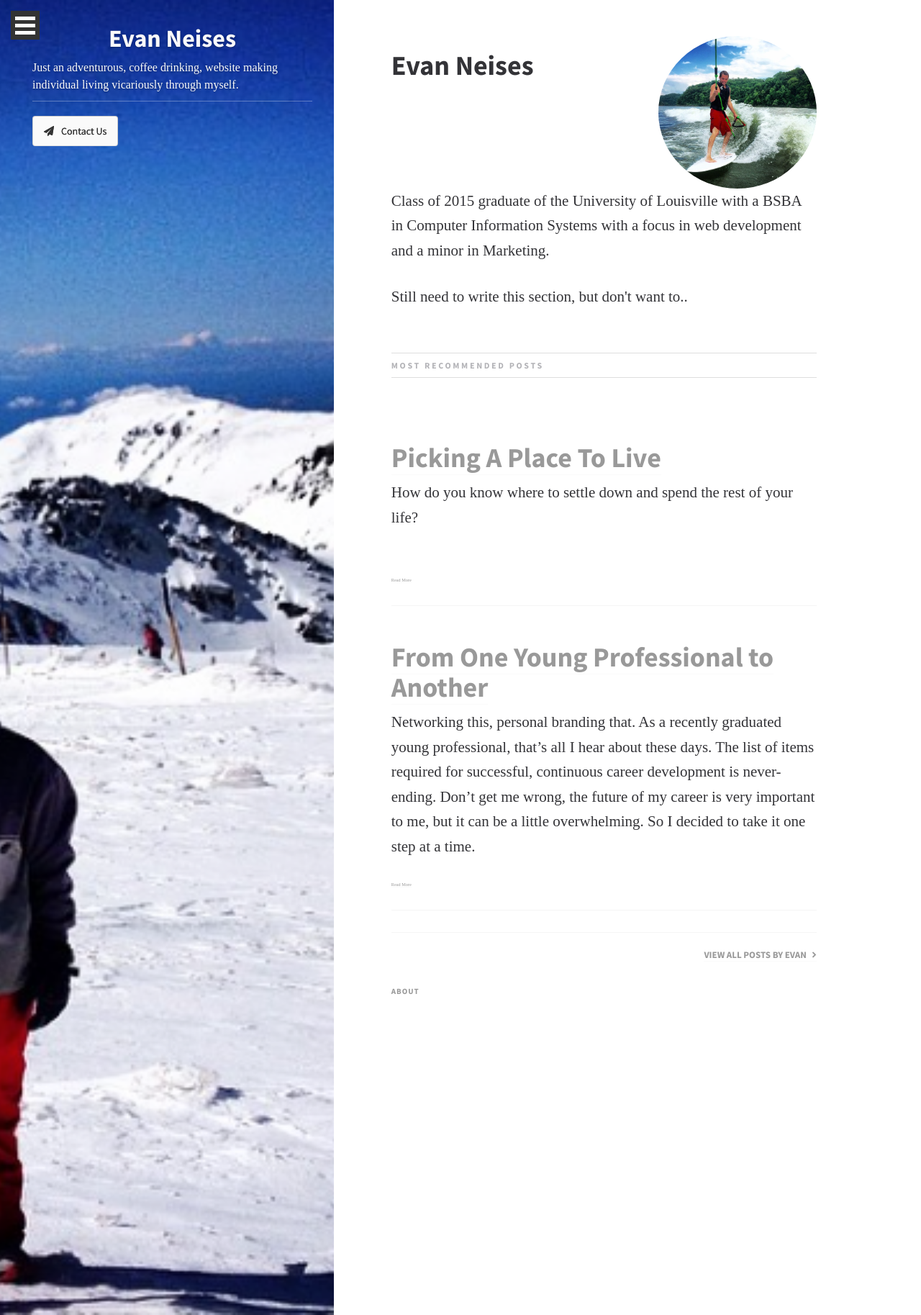
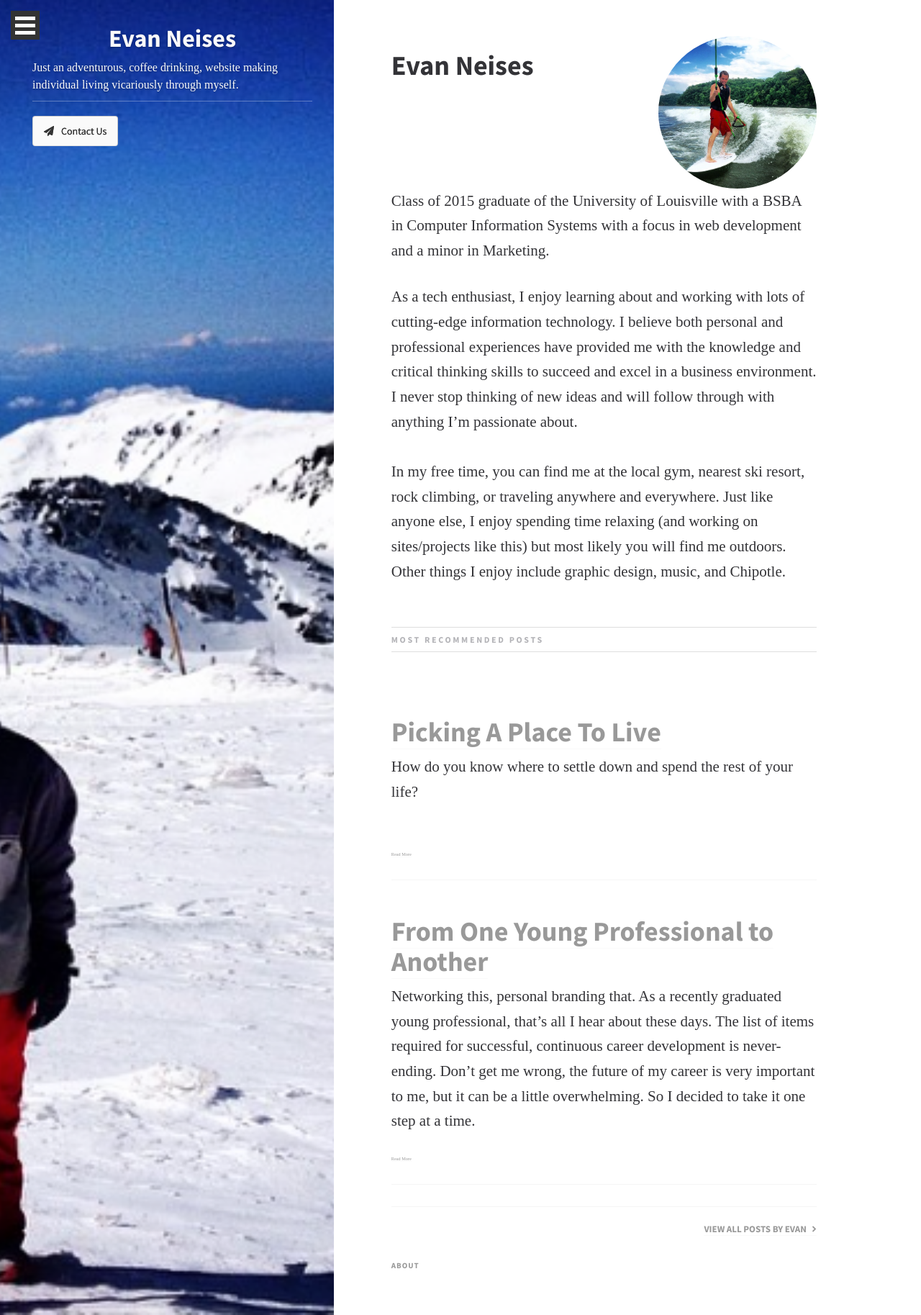
Before and after one commit to EJBlog/EJBlog.github.io, a Jekyll site: the page built from author_evan.html, in a window 1280 px wide. Shown: the whole page at 72% size. Built offline with Jekyll 4.4.1, drawn with Linux system fonts in a browser that asks for light colours; nearby versions of some CDN libraries; some web fonts are replaced.

Commit message:
Update author_evan.html

```diff
--- a/_layouts/author_evan.html
+++ b/_layouts/author_evan.html
@@ -84,7 +84,10 @@
 	                        Class of 2015 graduate of the University of Louisville with a BSBA in Computer Information Systems with a focus in web development and a minor in Marketing.
 			    </p>
                             <p>
-                                Still need to write this section, but don't want to..
+                                As a tech enthusiast, I enjoy learning about and working with lots of cutting-edge information technology. I believe both personal and professional experiences have provided me with the knowledge and critical thinking skills to succeed and excel in a business environment. I never stop thinking of new ideas and will follow through with anything I’m passionate about.
+				<br><br>
+				In my free time, you can find me at the local gym, nearest ski resort, rock climbing, or traveling anywhere and everywhere. Just like anyone else, I enjoy spending time relaxing (and working on sites/projects like this) but most likely you will find me outdoors. Other things I enjoy include graphic design, music, and Chipotle.
+
                             </p>
 
                         </div>
```
